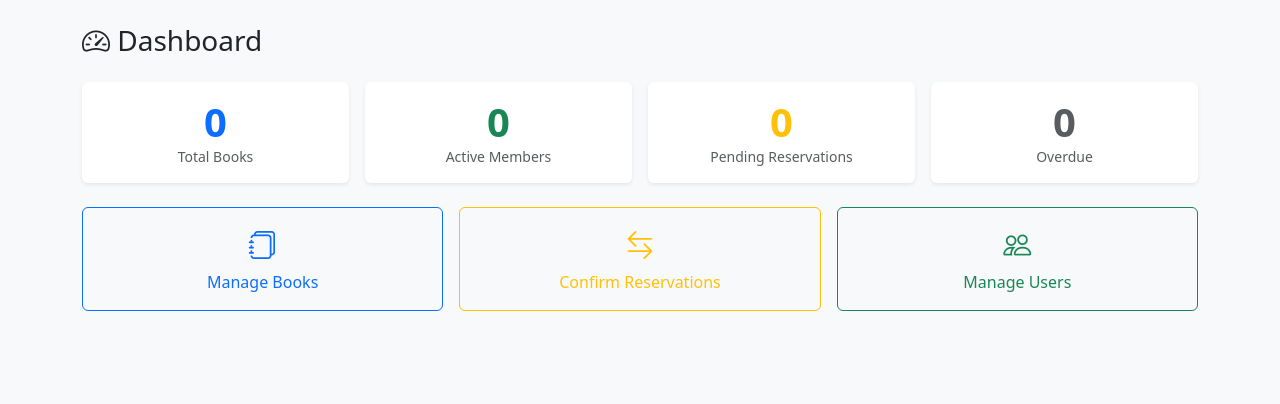
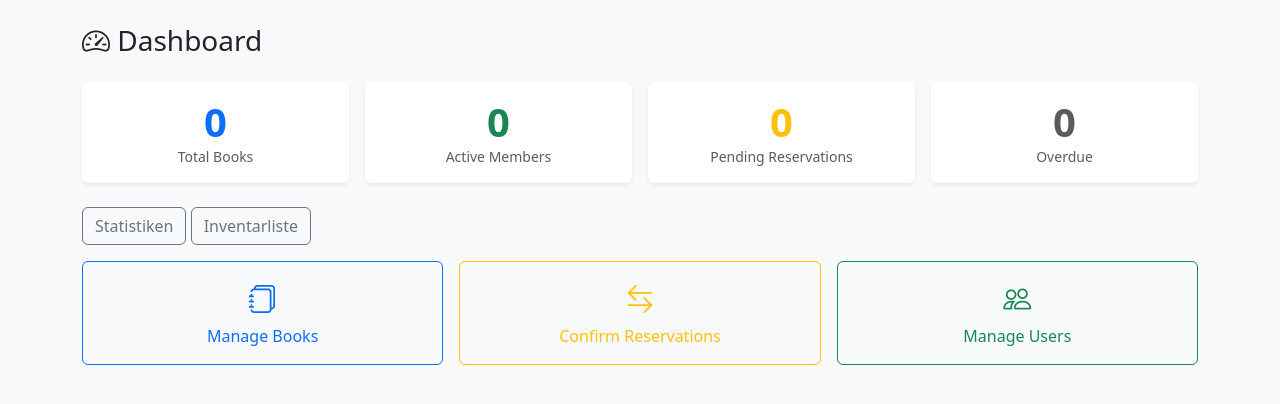
Before and after one commit to jeh0004/Bib, a Flask app: page /admin/ in a window 1280 px wide. Shown: the part 56-460 px from the top of the page. Run offline with Flask 3, Linux system fonts and the light colour scheme; the visitor is signed in with stand-in values (Sample User, id 1); data comes from the database, SQL or seed files in the repository; data that the repository does not hold is empty; parts of the project's set-up code (start-up, migrations or seed data) failed here and were passed over; some libraries are stand-ins or nearby versions.

Commit message:
Phase 5/6: link inventory and statistics from admin dashboard

```diff
--- a/templates/admin/dashboard.html
+++ b/templates/admin/dashboard.html
@@ -41,6 +41,7 @@
 </div>
 
 
+<p><a href="{{ url_for('admin_statistics') }}" class="btn btn-outline-secondary">Statistiken</a> <a href="{{ url_for('catalog_extra.inventory') }}" class="btn btn-outline-secondary">Inventarliste</a></p>
 <div class="row g-3 mb-4">
   <div class="col-md-4">
     <a href="{{ url_for('admin_books') }}" class="btn btn-outline-primary w-100 py-3">
```
